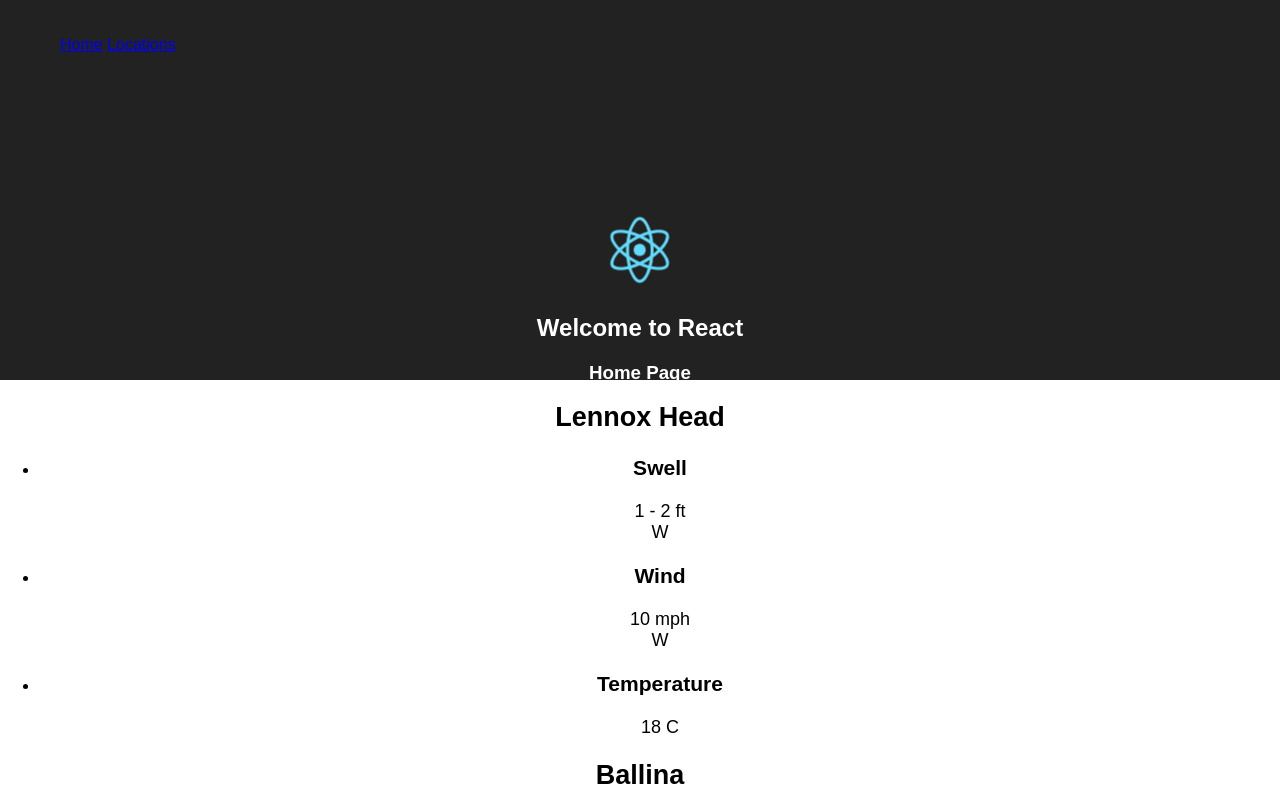
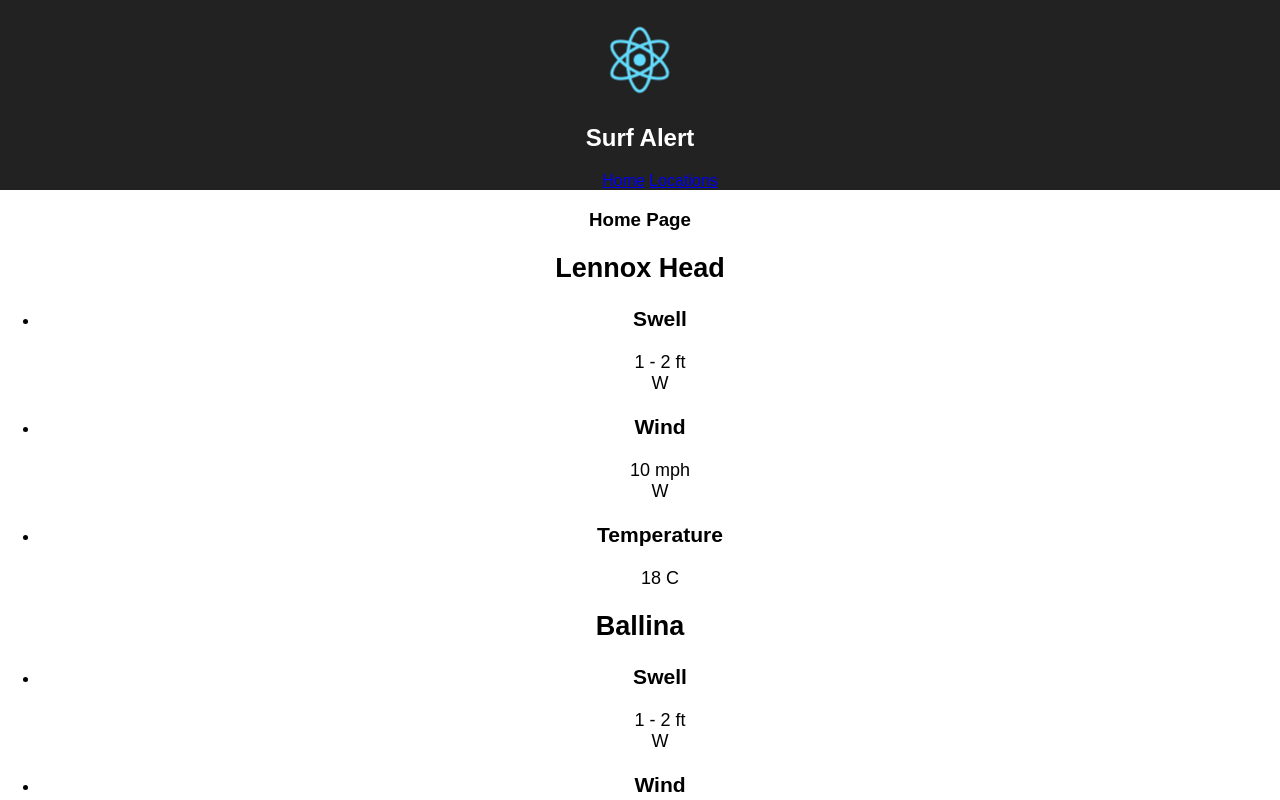
Before and after one commit to Meatuus/surf-report, a React (Create React App) app: page / in a window 1280 px wide. Shown: the top 800 px of the page. Built offline with nearby package versions, Linux system fonts and the light colour scheme; the HTML template or start-up script is replaced by a standard one.

Commit message:
move header items into router instead of containers

```diff
--- a/src/App.js
+++ b/src/App.js
@@ -8,11 +8,14 @@ import conditions from './data/conditions';
 import Home from './containers/Home';
 import Locations from './containers/Locations'
 import './assets/css/App.css';
+import logo from './assets/logo.svg';
 
 const App = () => (
   <Router>
-    <div>
+    <div className="App">
       <nav className="App-header">
+        <img src={logo} className="App-logo" alt="logo" />
+        <h1>Surf Alert</h1>
         <ul>
           <Link to="/">Home</Link>{' '}
           <Link to="/locations">Locations</Link>
--- a/src/containers/Home.js
+++ b/src/containers/Home.js
@@ -1,6 +1,5 @@
 import React, {Component} from 'react';
 import HomeConditions from '../components/HomeConditions';
-import logo from '../assets/logo.svg';
 
 class Home extends Component {
   constructor(props) {
@@ -19,12 +18,8 @@ class Home extends Component {
     ));
 
     return (
-      <div className="App">
-        <div className="App-header">
-          <img src={logo} className="App-logo" alt="logo" />
-          <h2>Welcome to React</h2>
-          <h3>Home Page</h3>
-        </div>
+      <div>
+        <h3>Home Page</h3>
         {conditionsLocation}
       </div>
     );
--- a/src/containers/Locations.js
+++ b/src/containers/Locations.js
@@ -19,12 +19,8 @@ class Locations extends Component {
     ));
 
     return (
-      <div className="App">
-        <div className="App-header">
-          <img src={logo} className="App-logo" alt="logo" />
-          <h2>Welcome to React</h2>
-          <h3>Home Page</h3>
-        </div>
+      <div>
+        <h3>Home Page</h3>
         {conditionsLocation}
       </div>
     );
```
